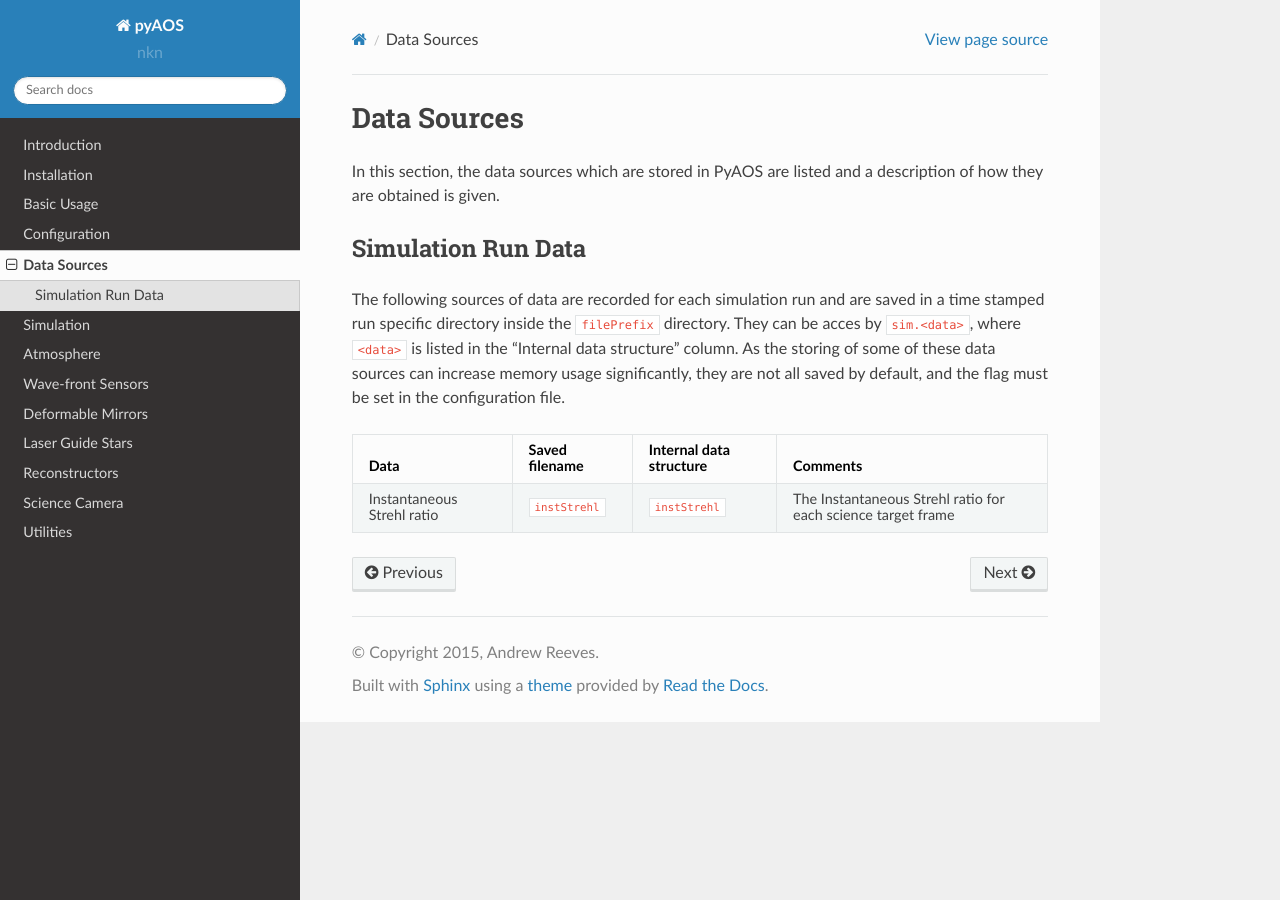
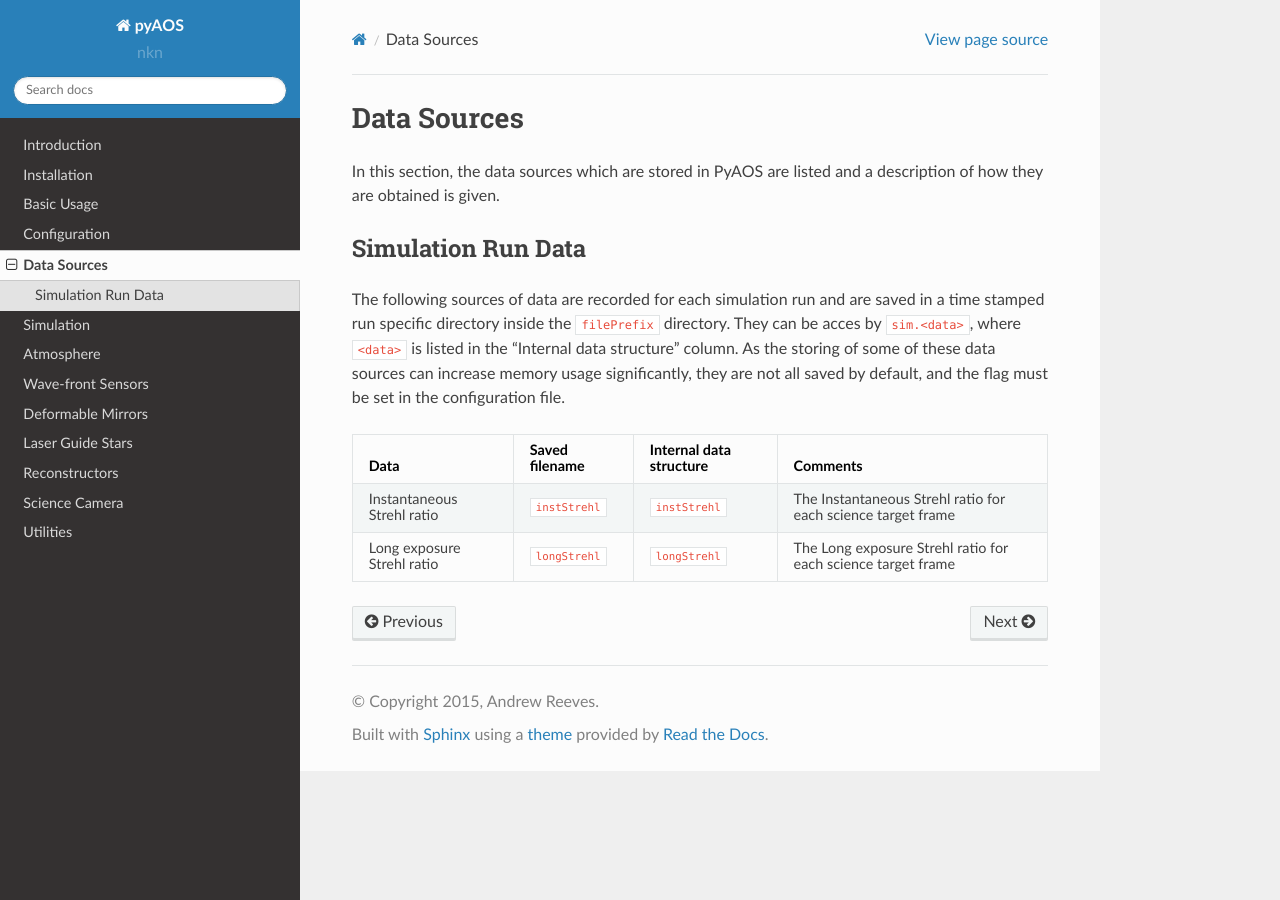
Before and after one commit to AOtools/soapy, a Sphinx documentation site: the page built from doc/source/dataSources.rst, in a window 1280 px wide. Built offline with Sphinx 7.4.7 and the Read the Docs theme 2.0.0, drawn with Linux system fonts in a browser that asks for light colours; pages that are not in the unit, such as notebooks, are missing from menus.

Commit message:
added to data sources

```diff
--- a/doc/source/dataSources.rst
+++ b/doc/source/dataSources.rst
@@ -19,3 +19,8 @@ The following sources of data are recorded for each simulation run and are saved
 |             |                  |                  |each science target |
 |             |                  |                  |frame               |
 +-------------+------------------+------------------+--------------------+
+|Long exposure|``longStrehl``    |``longStrehl``    |The Long exposure   |
+|Strehl ratio |                  |                  |Strehl ratio for    |
+|             |                  |                  |each science target |
+|             |                  |                  |frame               |
++-------------+------------------+------------------+--------------------+
```
